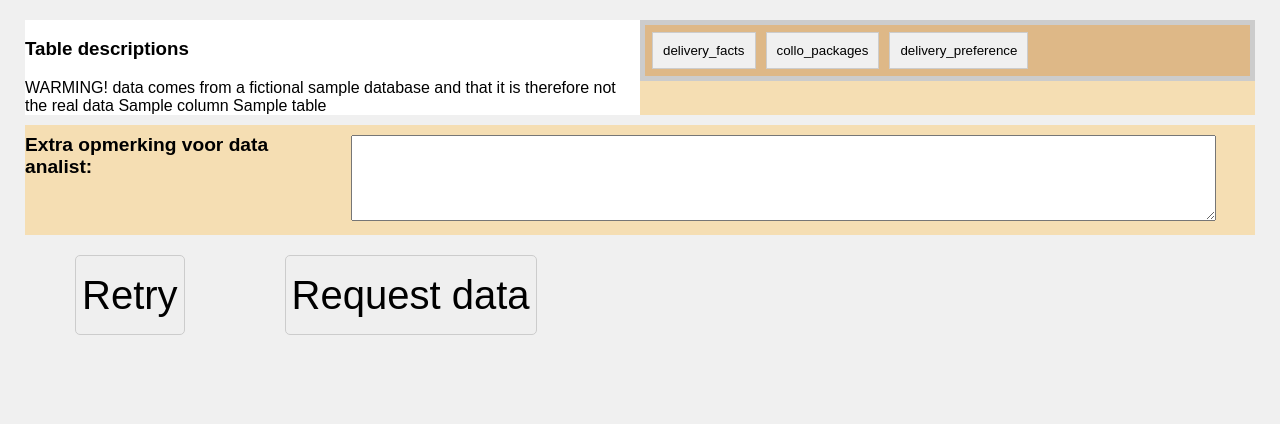
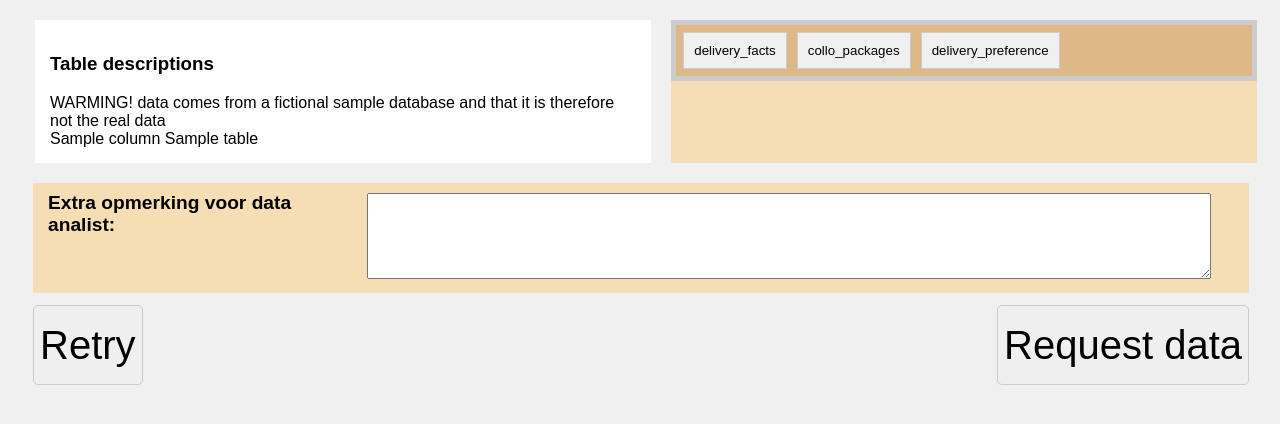
Before and after one commit to hvdv99/DataBridge, a Flask app: template services/ui/templates/vanna-table-view.html in a window 1280 px wide. Shown: the part 198-622 px from the top of the page. Run offline with Flask 3, Linux system fonts and the light colour scheme; the template is opened without the code that fills it: most values are stand-ins (such as "Sample title", 1, 10 or a date in 2020); parts of the project's set-up code (start-up, migrations or seed data) failed here and were passed over.

Commit message:
Finished the UI for the vanna model. Small change is needed for better visuals but I can't find it at this moment

```diff
--- a/services/ui/static/css/style.css
+++ b/services/ui/static/css/style.css
@@ -118,35 +118,34 @@ table th, table td {
 }
 
 #table_with_description_div {
+
     display: flex;
     flex-wrap: wrap;
-    justify-content: space-between;
     margin: 10px 25px;
+    width: 100%;
+
+}
+
+#table_with_description_div > div {
+    margin: 10px 10px;
+    width: 45.8%;
 
 }
 
 
 #bottem_div_send_retry_buttons{
     display: flex;
+    width: 95%;
     flex-wrap: wrap;
     justify-content: space-between;
-    margin: 10px 25px;
-}
-
-.bottem_div_components_table_view{
-    display: flex;
-    flex-wrap: wrap;
-    justify-content: space-between;
-    margin: 10px 25px;
+    margin: 10px 10px 39px 33px;
 }
 
 
-
-
 #feedback_div{
-    margin-left: 0px;
-    width:100%;
+    width: 95%;
     display: flex;
+    margin: 10px 10px 12px 33px;
     background-color: wheat;
 }
 
@@ -159,7 +158,7 @@ table th, table td {
     width: 25%;
     font-size: 1.2em;
     margin: -10px 0;
-    padding: 0;
+    padding-left: 15px;
     font-weight: bold;
 
 }
@@ -177,7 +176,7 @@ table th, table td {
 
 #result_table_div {
     width: 50%;
-    margin: 10px 0;
+    padding: 15px;
     background: #fff;
     overflow-x: auto ;
 }
--- a/services/ui/templates/vanna-table-view.html
+++ b/services/ui/templates/vanna-table-view.html
@@ -9,12 +9,14 @@
     <div id="result_table_div">
         <h3>Table descriptions</h3>
         WARMING! data comes from a fictional sample database and that it is therefore not the real data
+        <div id="table_container">
             {% if columns  is not none%}
                 {% for table in tables %}
                     {{columns[loop.index]}}
                     {{ table|safe }}
                 {% endfor %}
             {% endif %}
+        </div>
 
 
     </div>
@@ -31,6 +33,7 @@
 
     {% endblock %}
 
+</div>
 </div>
 
 <div id="feedback_div">
```
Also changed, not shown: other parts of services/ui/static/css/style.css (+34 -2 lines), services/ui/templates/view-request.html (+14 -7 lines). Lines whose indentation alone changed are shown as unchanged.
